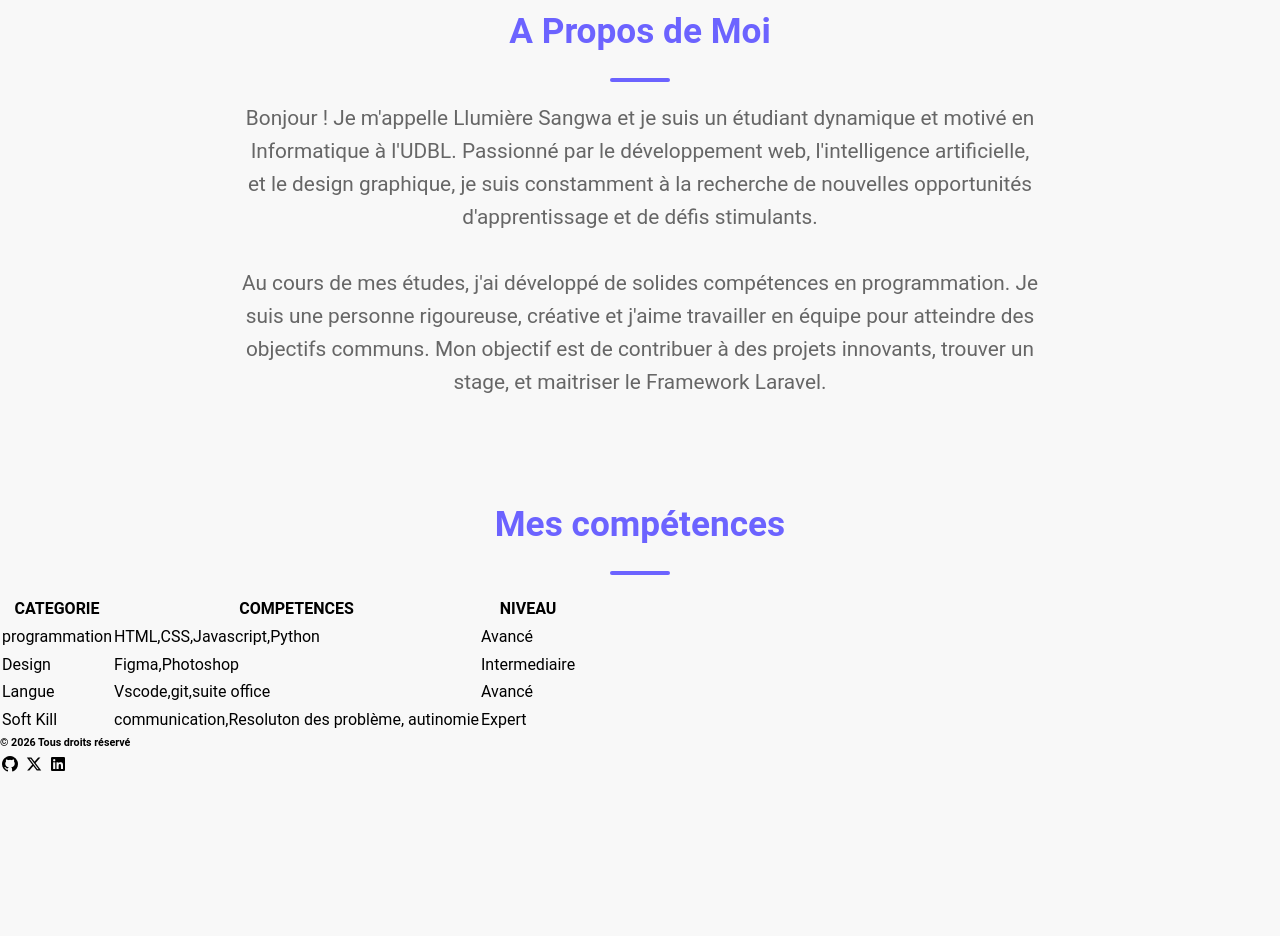
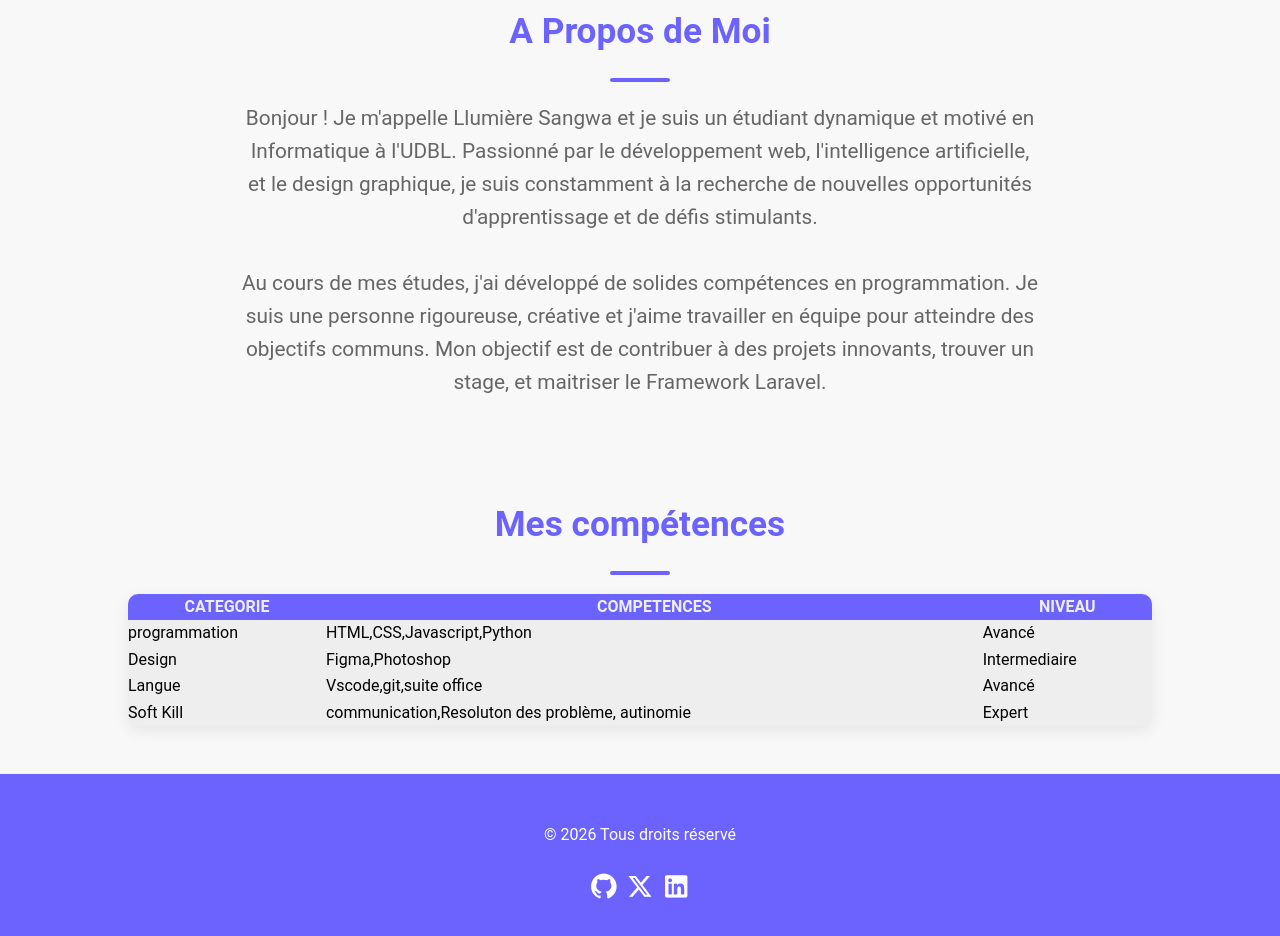
Before and after one commit to Llumiere19/Mon-Portfolio-2026, a plain HTML site: page index.HTML in a window 1280 px wide. Shown: the part 745-1681 px from the top of the page. Before the commit the page ends 1522 px from the top, so only its background shows below. Drawn offline with Linux system fonts and the light colour scheme.

Commit message:
Stylisation de la section mes competences et la fino

```diff
--- a/CSS/style.css
+++ b/CSS/style.css
@@ -141,3 +141,53 @@ section h2::after {
     color: var(--gris-fonce);
     font-size: 1.3rem;
 }
+.competences table {
+    width: 80%;
+    margin: 0 auto;
+    border-collapse: collapse;
+    background-color: #EEE;
+    box-shadow: 0 5px 15px rgba(0, 0, 0, 0.08);
+    border-radius: 10px;
+    overflow: hidden;
+}
+.competences table th, .competences table {
+    padding: 15 px;
+}
+.competences table thead {
+    background-color: var(--violet-doux);
+    color: #EEE;
+    text-transform: uppercase;
+}
+.competences table tbody td {
+    border-bottom: 1px solid var(--gris-clair);
+}
+.competences table tbody tr {
+    transition: background-Color 0.3s ease ;
+}
+.competences table tbody tr:hover {
+    background-color: #f8f8f8;
+}
+competences table tbody thead th {
+    text-align: left;
+}
+footer{
+    margin-top: 3rem;
+    background-color: var(--violet-doux);
+    padding: 3rem 0;
+    text-align: center;
+}
+footer p {
+    color: white;
+    margin-bottom: 1.2rem;
+}
+footer a {
+    display: inline-block;
+    font-size: 1.6rem;
+    color: white;
+    margin: 0.10px;
+    transition: color 0.3s ease, transform 0.2s ease;
+}
+footer a:hover{
+    color: var(--orange-vif);
+    transform: translateY(-3px);
+}
--- a/index.HTML
+++ b/index.HTML
@@ -83,13 +83,13 @@
         </section>
     </main>
     <footer>
-        <h6>
+        <p>
             &copy; 2026 Tous droits réservé
-        </h6>
+        </p>
         <div>
-            <i class="fa-brands fa-github"></i>
-            <i class="fa-brands fa-x-twitter"></i>
-            <i class="fa-brands fa-linkedin"></i>
+            <a href=""><i class="fa-brands fa-github"></i></a>
+            <a href=""><i class="fa-brands fa-x-twitter"></i></a>
+            <a href=""><i class="fa-brands fa-linkedin"></i></a>
         </div>
     </footer>
 </body>
```
